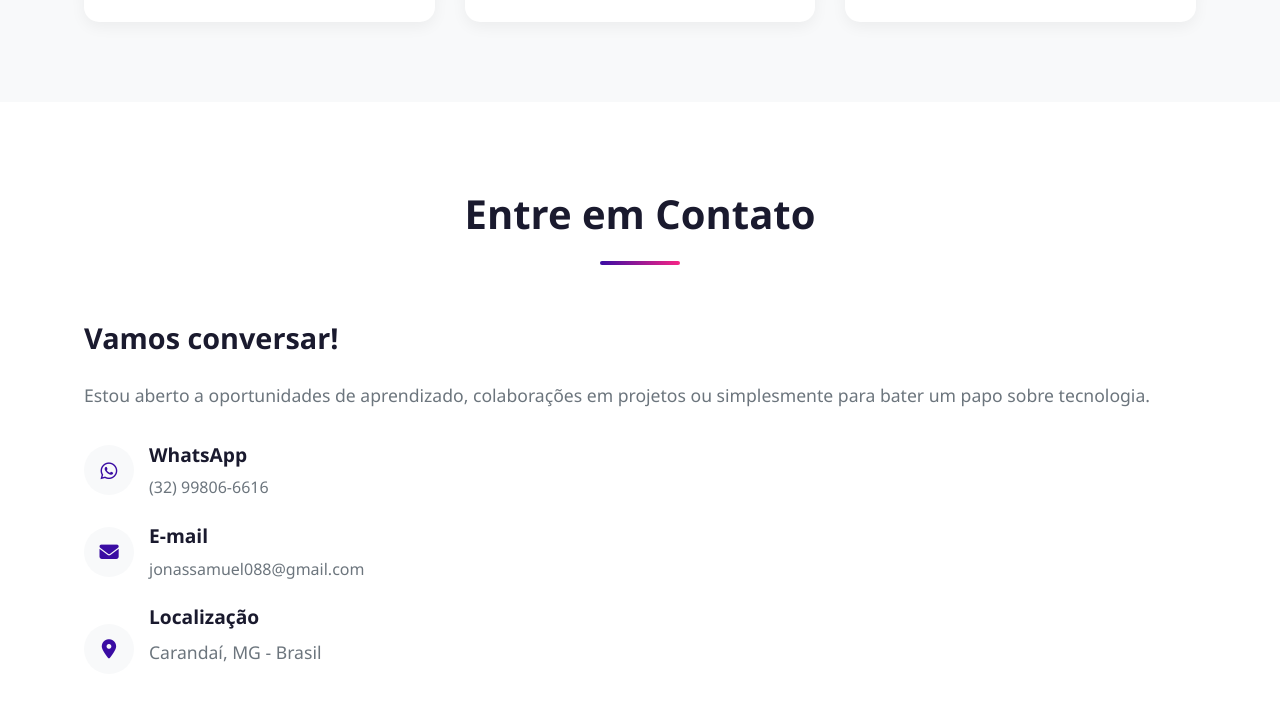
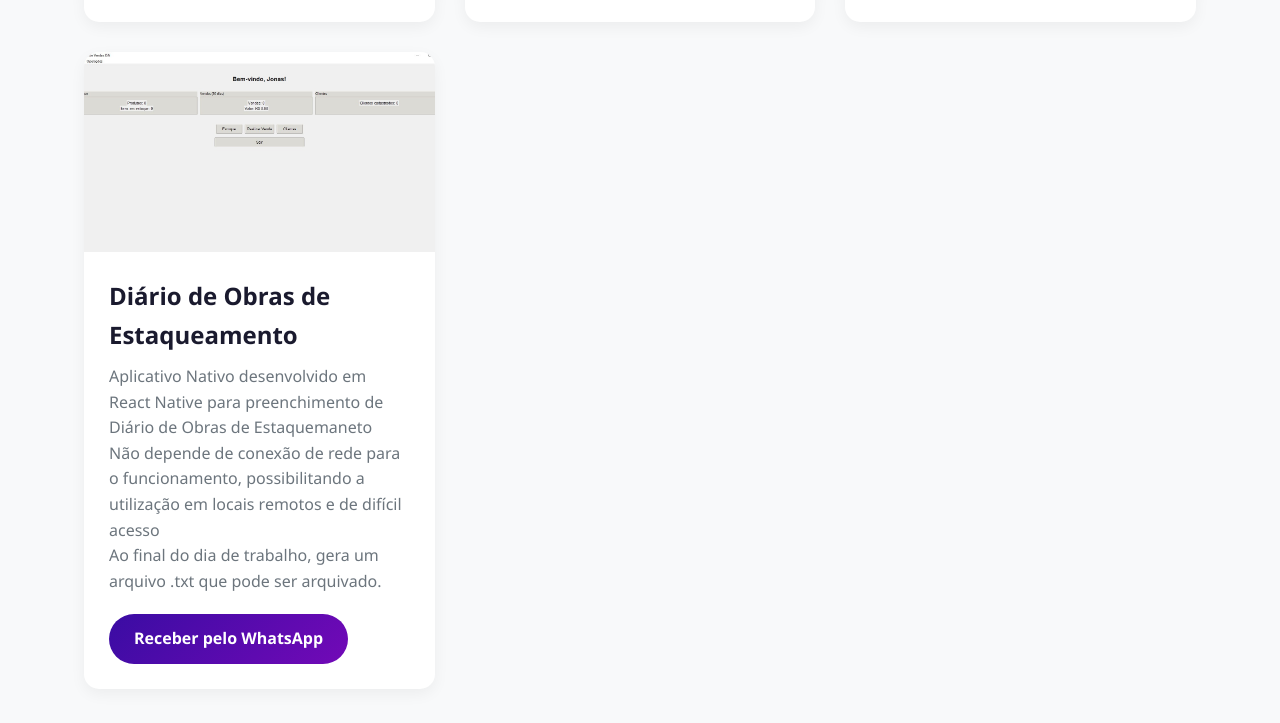
Before and after one commit to Jonas21740/jonasnascimento.github.io, a plain HTML site: page index.html in a window 1280 px wide. Shown: the part 2236-2959 px from the top of the page. Drawn offline with Linux system fonts and the light colour scheme.

Commit message:
Update index.html

```diff
--- a/index.html
+++ b/index.html
@@ -126,6 +126,23 @@
                     </div>
                 </div>
 
+                <!-- Projeto 4 -->
+                <div class="project-card">
+                    <div class="project-img">
+                        <img src="tela-sistema.jpeg"
+                            alt="plataforma-educacao">
+                    </div>
+                    <div class="project-info">
+                        <h3>Diário de Obras de Estaqueamento</h3>
+                        <p>Aplicativo Nativo desenvolvido em React Native para preenchimento de Diário de Obras de Estaquemaneto <br>
+                        Não depende de conexão de rede para o funcionamento, possibilitando a utilização em locais remotos e de difícil acesso <br>
+                        Ao final do dia de trabalho, gera um arquivo .txt que pode ser arquivado.</p>
+                        <div class="project-links">
+                            <a href="https://wa.me/5532998066616" class="btn btn-primary">Receber pelo WhatsApp</a>
+                        </div>
+                    </div>
+                </div>
+
             </div>
         </div>
     </section>
```
